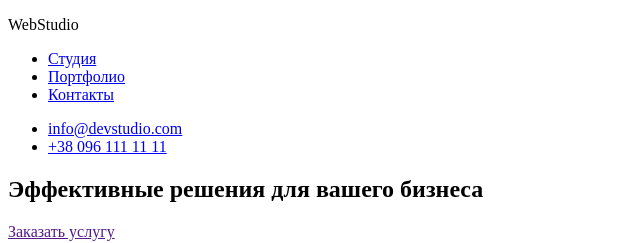
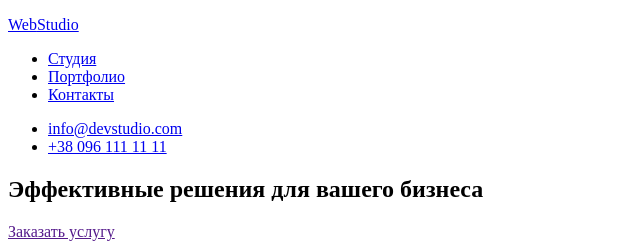
Before and after one commit to Trevoule/goit-markup-hw-01, a plain HTML site: page index.html in a window 1280 px wide. Shown: the top 243 px of the page, 0-640 px from the left. Drawn offline with Linux system fonts and the light colour scheme.

Commit message:
logo as link

```diff
--- a/index.html
+++ b/index.html
@@ -9,7 +9,7 @@
   <body>
     <header>
       <nav>
-        <p><span>Web</span>Studio</p>
+        <p><a href="./index.html"><span>Web</span>Studio</a></p>
         <ul>
           <li><a href="#Studio">Студия</a></li>
           <li><a href="#Portfolio">Портфолио</a></li>
```
